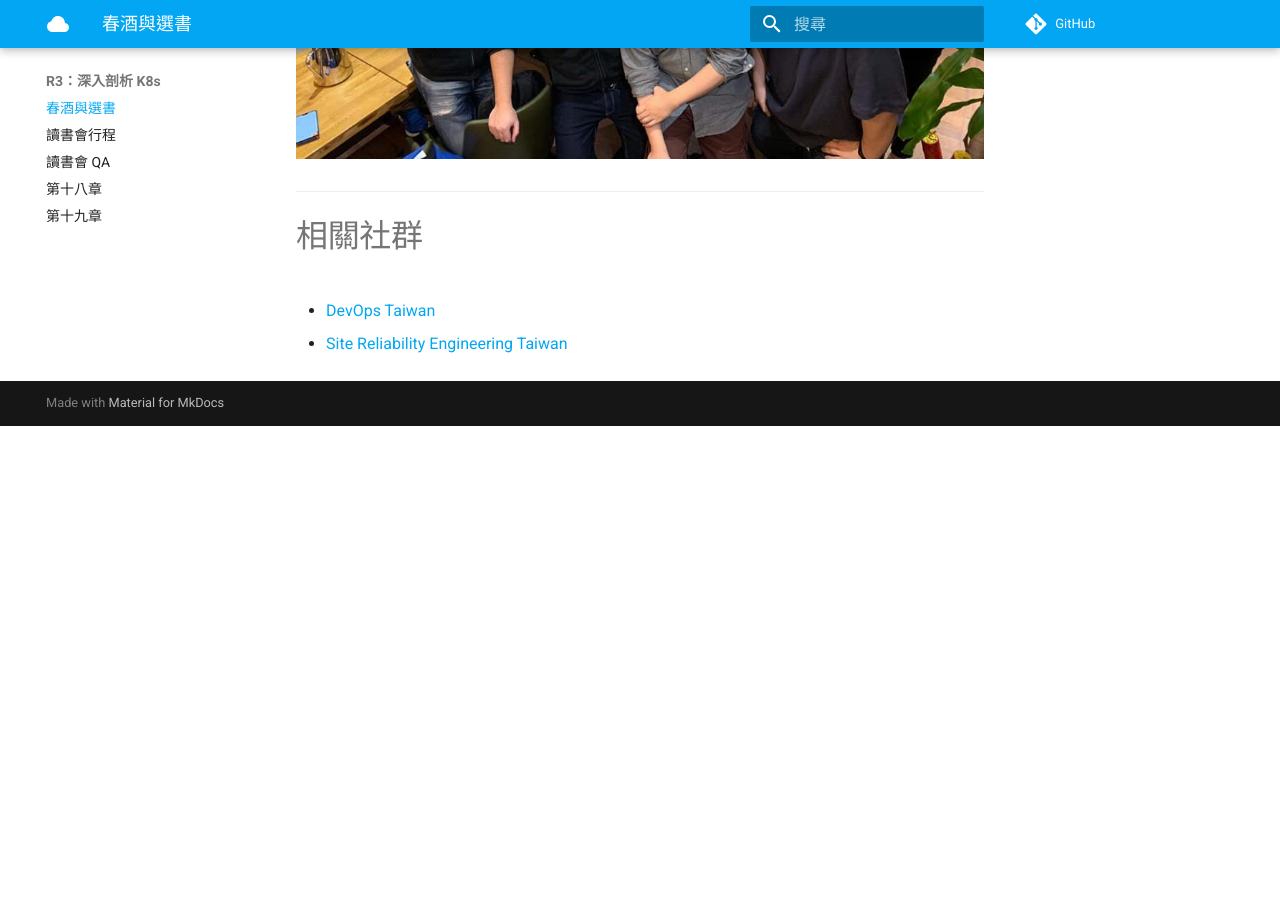
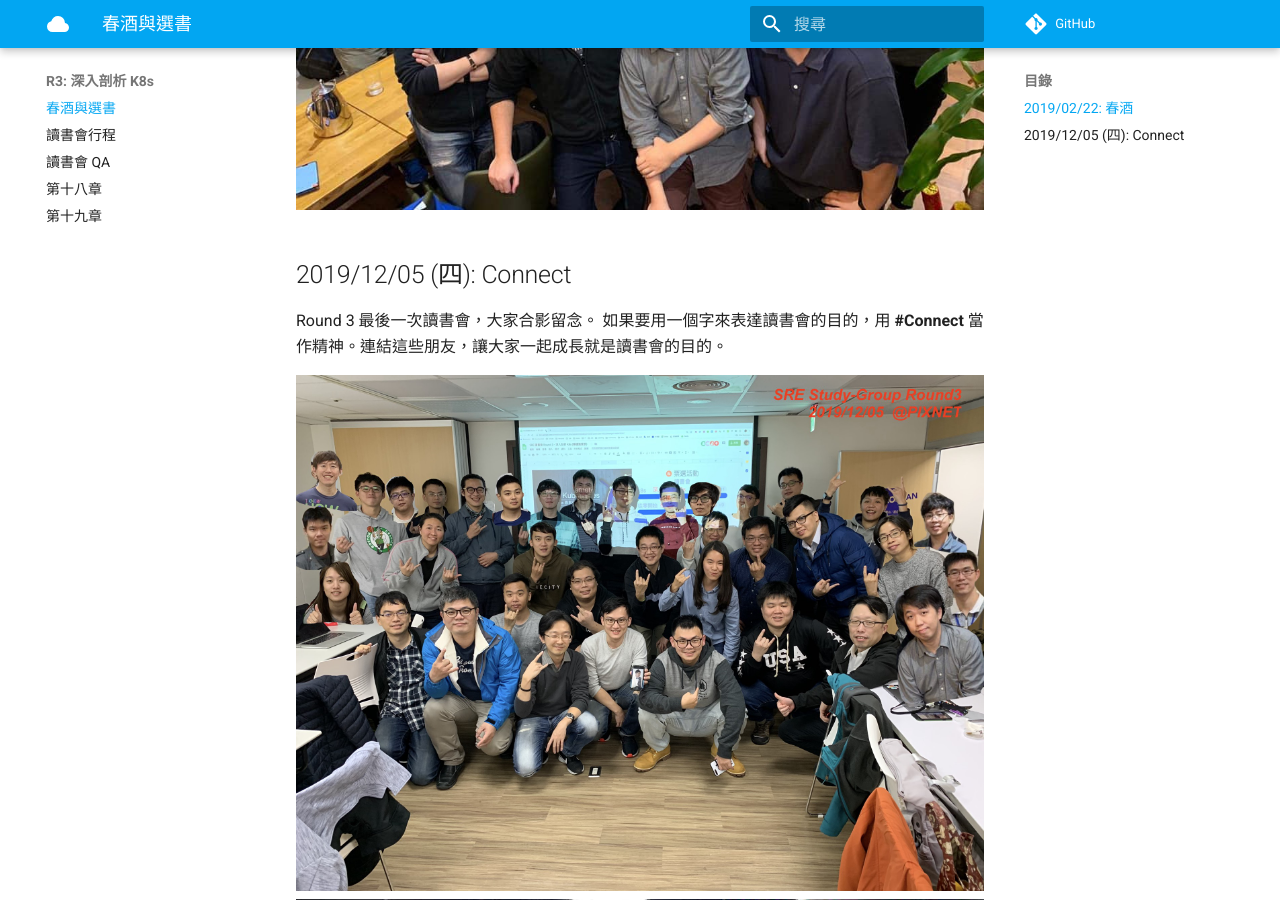
Before and after one commit to cross-community/study-area-docs, an MkDocs documentation site: the page built from docs/03_K8s.md, in a window 1280 px wide and 900 px high, scrolled down 1882 px. Built offline with MkDocs 1.6.1 and Material for MkDocs 9.7.7, drawn with Linux system fonts in a browser that asks for light colours; comment, search, counter and statistics services are not loaded; before the commit the page ends 2308 px from its top, so only the background shows below that; some of the changed text lies outside the part shown.

Commit message:
update on 20200914-2301, comment:

```diff
--- a/docs/03_K8s.md
+++ b/docs/03_K8s.md
@@ -1,5 +1,7 @@
 
-# 2019/02/22: 春酒
+# 讀書會 Round 3: 深入剖析 Kubernetes
+
+## 2019/02/22: 春酒
 
 SRE 讀書會在 2019/02/22 舉辦春酒，Round 2 成員起吃飯聊天，聊工作、聊生活，也聊聊今年學習計畫。酒足飯飽之後，大家開始討論想讀哪一些書，很快的經過一些討論，大家透過 Messegger 票選出這次進行的書本：
 
@@ -21,6 +23,15 @@ SRE 讀書會在 2019/02/22 舉辦春酒，Round 2 成員起吃飯聊天，聊
 ![](/act/03_K8s/20190222_members.jpg)
 
 
+## 2019/12/05 (四): Connect
+
+Round 3 最後一次讀書會，大家合影留念。
+如果要用一個字來表達讀書會的目的，用 **#Connect** 當作精神。連結這些朋友，讓大家一起成長就是讀書會的目的。
+
+![](/act/03_K8s/members/20191206_menber_1_final.jpg)
+![](/act/03_K8s/members/20191206_menber_2_final.jpg)
+![](/act/03_K8s/members/20191206_menber_3_final.jpg)
+![](/act/03_K8s/members/20191206_menber_4_final.jpg)
 
 ---
 # 相關社群
--- a/mkdocs.yml
+++ b/mkdocs.yml
@@ -33,9 +33,8 @@ nav:
     - "SRE 經典好文": "Articles.md"
     - "事件處理案例": "Incidents.md"
     - "相關活動分享": "Events.md"
-  - "----------": separator.md
   - "R2: Continuous Delivery":
-    - "活動摘要": 02_CD.md
+    - "活動摘要": "02_CD.md"
     - "第一章 軟體交付的問題": "02_CD/CH01.md"
     - "第二章 設置管理": "02_CD/CH02.md"
     - "第三章 持續整合": "02_CD/CH03.md"
@@ -51,14 +50,14 @@ nav:
     - "第十三章 元件相依性管理": "02_CD/CH13.md"
     - "第十四章 版本控制進階": "02_CD/CH14.md"
     - "第十五章 持續交付管理": "02_CD/CH15.md"
-  - "R3：深入剖析 K8s":
-    - "春酒與選書": 03_K8s.md
+  - "R3: 深入剖析 K8s":
+    - "春酒與選書": "03_K8s.md"
     - "讀書會行程": "03_K8s/Schedule.md"
     - "讀書會 QA": "03_K8s/QA.md"
     - "第十八章": "03_K8s/CH18.md"
     - "第十九章": "03_K8s/CH19.md"
   - "R4: Linux 效能優化實戰":
-    - "活動摘要": 04_Linux.md
+    - "活動摘要": "04_Linux.md"
     - "選書": "04_Linux/Vote.md"
     - "#01 CH01-04": "04_Linux/R4-01.md"
     - "#02 CH05-06": "04_Linux/R4-02.md"
```
Also changed, not shown: docs/act/03_K8s/members/20191206_menber_1_final.jpg (added), docs/act/03_K8s/members/20191206_menber_2_final.jpg (added), docs/act/03_K8s/members/20191206_menber_3_final.jpg (added), docs/act/03_K8s/members/20191206_menber_4_final.jpg (added).
